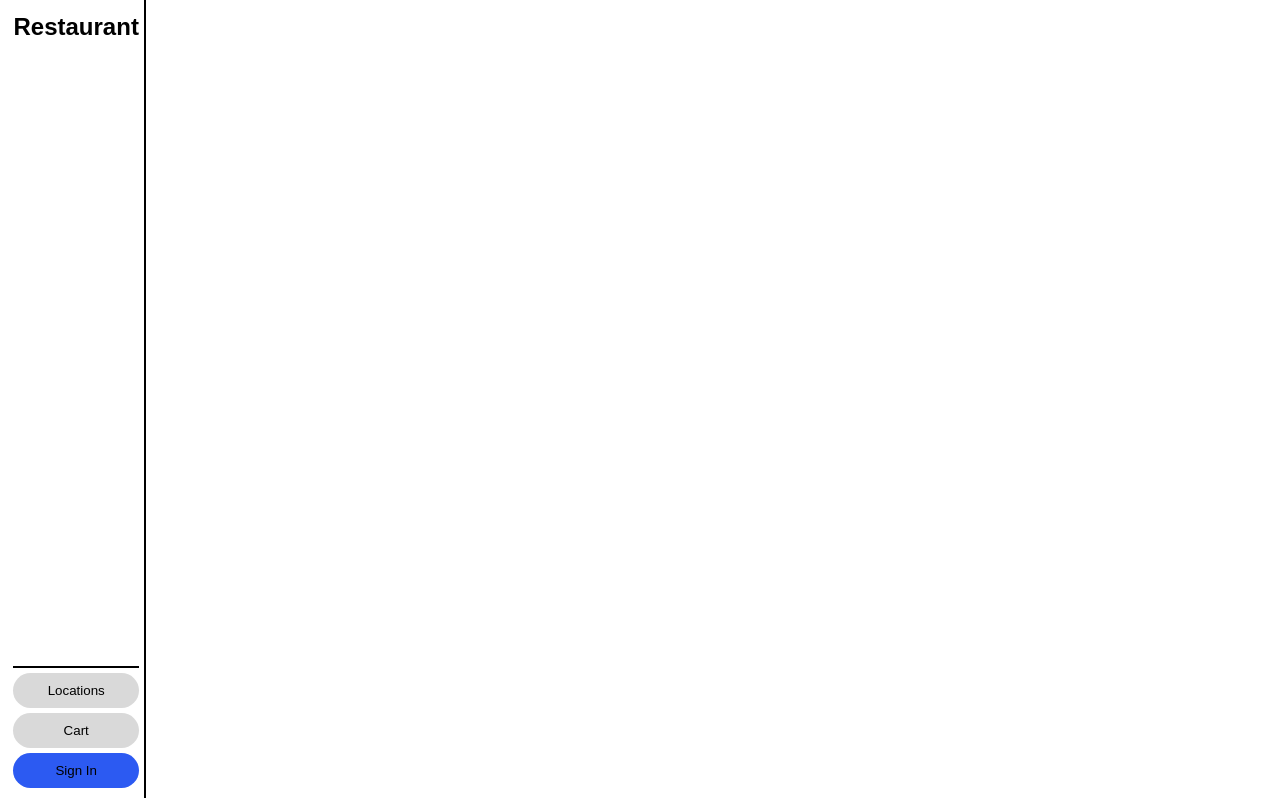
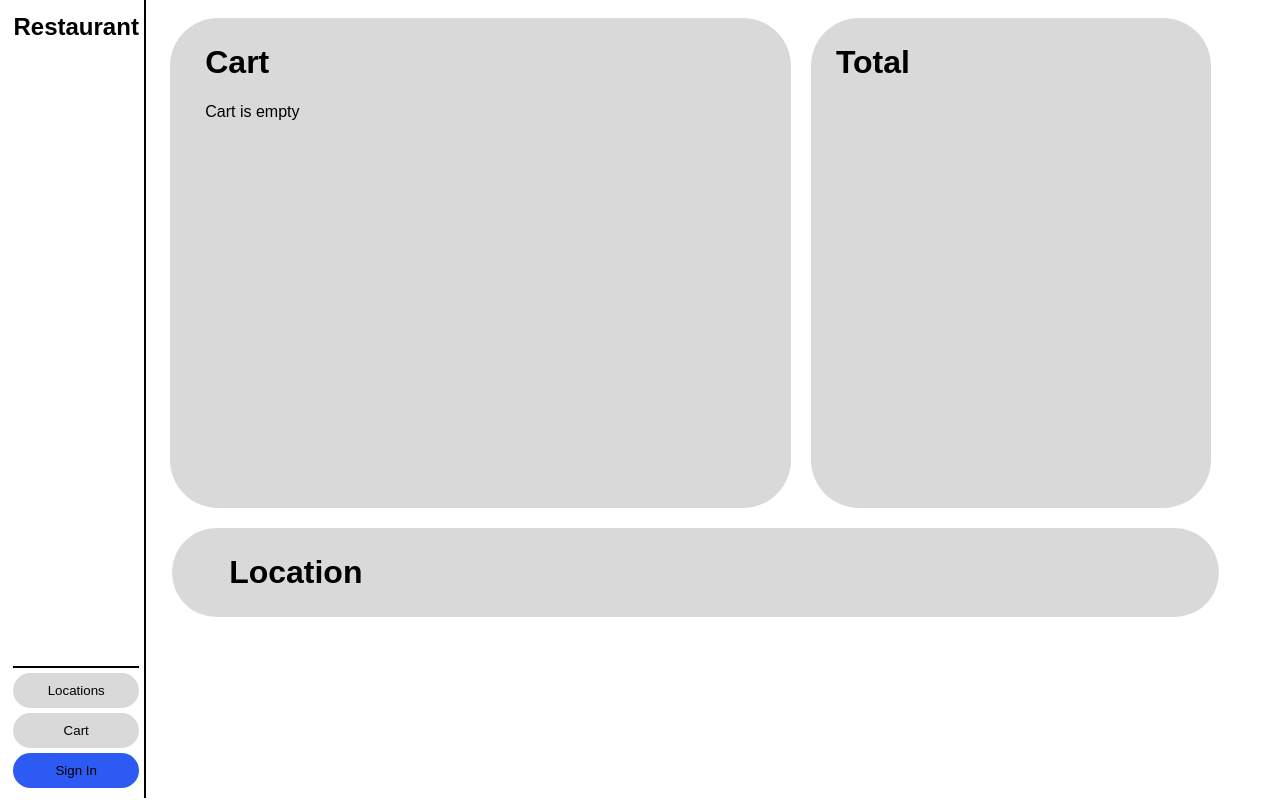
Before and after one commit to nmalicki/restaurant, a PHP site: page /restaurant/cart.php in a window 1280 px wide. Run offline with PHP 8.4, Linux system fonts and the light colour scheme.

Commit message:
improvements to cart and styles

```diff
--- a/cart.php
+++ b/cart.php
@@ -1,3 +1,5 @@
+<head>
+    <title>Restaurant: Cart</title>
     <?php
     include "header.php";
 
@@ -5,3 +7,20 @@ include "header.php";
      * Click nbfs://nbhost/SystemFileSystem/Templates/Licenses/license-default.txt to change this license
      * Click nbfs://nbhost/SystemFileSystem/Templates/Scripting/EmptyPHP.php to edit this template
      */
+
+    ?>
+</head>
+
+
+<body id="cartBody" onload="populateCart()">
+    <div>
+        <div id="split">
+            <div id="cart" class="cartDiv">
+                <h1 class="cartH1">Cart</h1>
+                <p id="cartList" ><p/>
+            </div>
+            <div id="totals" class="cartDiv"><h1 class="cartH1">Total</h1></div>
+        </div>
+        <div id="locationInfo" class="cartDiv"><h1 class="cartH1">Location</h1></div>
+    </div>
+</body>
--- a/customer/account.css
+++ b/customer/account.css
@@ -8,7 +8,6 @@ Click nbfs://nbhost/SystemFileSystem/Templates/Other/CascadeStyleSheet.css to ed
 */
 
 #accountContainer{
-    z-index: 0;
     width: 65%;
     height: 80%;
 
--- /dev/null
+++ b/customer/cart.css
@@ -0,0 +1,41 @@
+/*
+Click nbfs://nbhost/SystemFileSystem/Templates/Licenses/license-default.txt to change this license
+Click nbfs://nbhost/SystemFileSystem/Templates/Other/CascadeStyleSheet.css to edit this template
+*/
+/*
+    Created on : Apr 25, 2024, 10:38:41 AM
+    Author     : nmalicki
+*/
+
+.cartH1{
+    text-align: left;
+    padding-left: 5%;
+}
+.cartDiv{
+    border-radius:3rem;
+    background-color: var(--background);
+    margin: 10px;
+
+    padding: 5px;
+    padding_left:15px;
+}
+#split{
+    display: flex;
+    margin-left: 12%;
+    height: 65%;
+}
+
+#cartList{
+    padding-left:5%;
+}
+
+#cart{
+    width:55%;
+}
+#totals{
+    width: 35%;
+}
+#locationInfo{
+    margin-left: 13%;
+    width: 82%;
+}
--- a/customer/location.css
+++ b/customer/location.css
@@ -17,6 +17,8 @@ div.mapDiv{
     margin-bottom: 0;
     border: 0;
     background-color: var(--selected);
+    background-image: url("MapFallback.png");
+    background-size: 275px;
 }
 
 .aLocationDiv{
--- a/customer/signIn.css
+++ b/customer/signIn.css
@@ -8,7 +8,7 @@ Click nbfs://nbhost/SystemFileSystem/Templates/Other/CascadeStyleSheet.css to ed
 */
 
 #signInContainer{
-    z-index: 0;
+    z-index: 100;
     width: 65%;
     height: 80%;
 
@@ -35,17 +35,12 @@ Click nbfs://nbhost/SystemFileSystem/Templates/Other/CascadeStyleSheet.css to ed
     display: none;
 }
 
-form{
-    padding: 30px 30%;
+.signInForms{
+    padding: 30px 15%;
 }
 
 label{
     padding: 0 15px 15px 0;
-}
-
-input{
-    margin-bottom: 15px;
-    width: 100%;
 }
 
 #toggleDiv{
@@ -91,11 +86,14 @@ input{
 }
 
 input{
+    margin-bottom: 15px;
+    width: 100%;
+
     height: 25px;
     border: 0;
     border-radius: 35px;
     background-color: var(--background);
-    padding-left: 20px;
+    padding: 0px 20px;
 }
 
 .submitButton{
--- a/customer/signInPopUp.php
+++ b/customer/signInPopUp.php
@@ -14,7 +14,7 @@
     <button id="signInFormButton" onclick="signInResgisterToggle('s')">Sign In</button>
 </div>
 
-<form id="registerForm" action="registerAction.php" method="POST">
+<form id="registerForm" class="signInForms" action="registerAction.php" method="POST">
     <div id="registerNames">
         <div class="half left">
             <label>Given Name</label>
@@ -42,7 +42,7 @@
     <input type="submit" class="submitButton"></input>
 </form>
 
-<form id="signInForm" action="signInAction.php" method="POST">
+<form id="signInForm" class="signInForms" action="signInAction.php" method="POST">
     <label>Email</label>
     <br>
     <input name="email"></input>
--- a/index.php
+++ b/index.php
@@ -35,8 +35,12 @@ Click nbfs://nbhost/SystemFileSystem/Templates/Scripting/EmptyPHPWebPage.php to
         <title>Restaurant: Home</title>
     </head>
     <body onload="menuItemElementMaker()">
-
         <div id="mountingDiv"></div>
+        <p>test</p>
+        <p>test</p>
+        <p>test</p>
+        <p>test</p>
+        <p>test</p>
 
         <?php
         // put your code here
--- a/shared/main.css
+++ b/shared/main.css
@@ -11,6 +11,7 @@ Click nbfs://nbhost/SystemFileSystem/Templates/Other/CascadeStyleSheet.css to ed
 @import url("../customer/location.css");
 @import url("../customer/account.css");
 @import url("../customer/menu.css");
+@import url("../customer/cart.css");
 @import url("../cashier/employeeRegister.css");
 
 /*Colors*/
@@ -22,6 +23,7 @@ Click nbfs://nbhost/SystemFileSystem/Templates/Other/CascadeStyleSheet.css to ed
     --text: #000000;
 
 }
+
 
 html{
     font-family: Arial, sans-serif;
@@ -38,6 +40,8 @@ nav{
     margin-top: -20px;
     margin-right: 10px;
 
+    /*do not set position to sticky, it messes with sign-in form popup*/
+    z-index:1;
 }
 
 button{
--- a/shared/scripts.js
+++ b/shared/scripts.js
@@ -117,10 +117,8 @@ function locationElementMaker(){
 
         let setRestaurantButton = document.createElement("button");
         setRestaurantButton.innerHTML = "Order Here";
-        var test = function(location){
-            setRestaurant(location)
-        }
-        setRestaurantButton.onclick = addEventListener("click", test(thisLocation), false); //***setting to last location in array***
+
+        setRestaurantButton.setAttribute("onclick", "setRestaurant('" + thisLocation + "')"); //***setting to last location in array***
         setRestaurantButton.className = "aLocation";
 
         div.appendChild(setRestaurantButton);
@@ -232,8 +230,9 @@ function menuItem(ingredients){
     label.innerHTML = ingredients[0][0];
     document.getElementById("menuDiv").appendChild(label);
 
-    let superDiv = document.createElement("div");
+    let superDiv = document.createElement("form");
     superDiv.className = "superDiv";
+    superDiv.action = "index.php";
 
     let left = document.createElement("div");
     left.className = 'leftMenu';
@@ -258,7 +257,8 @@ function menuItem(ingredients){
     let addToCart = document.createElement("button");
     addToCart.className = "addToCartButton";
     addToCart.innerHTML = "Add to Cart +";
-    addToCart.setAttribute("onclick",  "addToCart(" + "'test'" + ")");
+    addToCart.setAttribute("onclick",  "addToCart('" + "test" + "')");
+    addToCart.setAttribute("type", "submit");
     left.appendChild(addToCart);
 
     superDiv.appendChild(left);
@@ -267,9 +267,10 @@ function menuItem(ingredients){
         thisIngredient = ingredients[i];
         let thisButton = document.createElement("button");
         thisButton.className = "regularMenu";
-        thisButton.id = thisIngredient[1];
-        thisButton.setAttribute("onclick",  "toggleButton(" + thisIngredient[1] + ")");
+        thisButton.id = thisIngredient[3];
+        thisButton.setAttribute("onclick",  "toggleButton('" + thisIngredient[3] + "')");
         thisButton.innerHTML = thisIngredient[3];
+        thisButton.setAttribute("type", "button");
         if(thisIngredient[4] == 0){ //out of stock
            thisButton.className += " outOfStock";
            thisButton.disabled = true;
@@ -304,3 +305,15 @@ function updateCartButton(){
         console.log(cart, "cart is empty");
     }
 }
+
+
+function populateCart(){
+    cart = sessionStorage.getItem("cart");
+    p = document.getElementById("cartList");
+    if(cart === null || cart === ""){
+        p.innerHTML = "Cart is empty";
+    }
+    else{
+        p.innerHTML = cart;
+    }
+}
```
Lines whose indentation alone changed are shown as unchanged.
